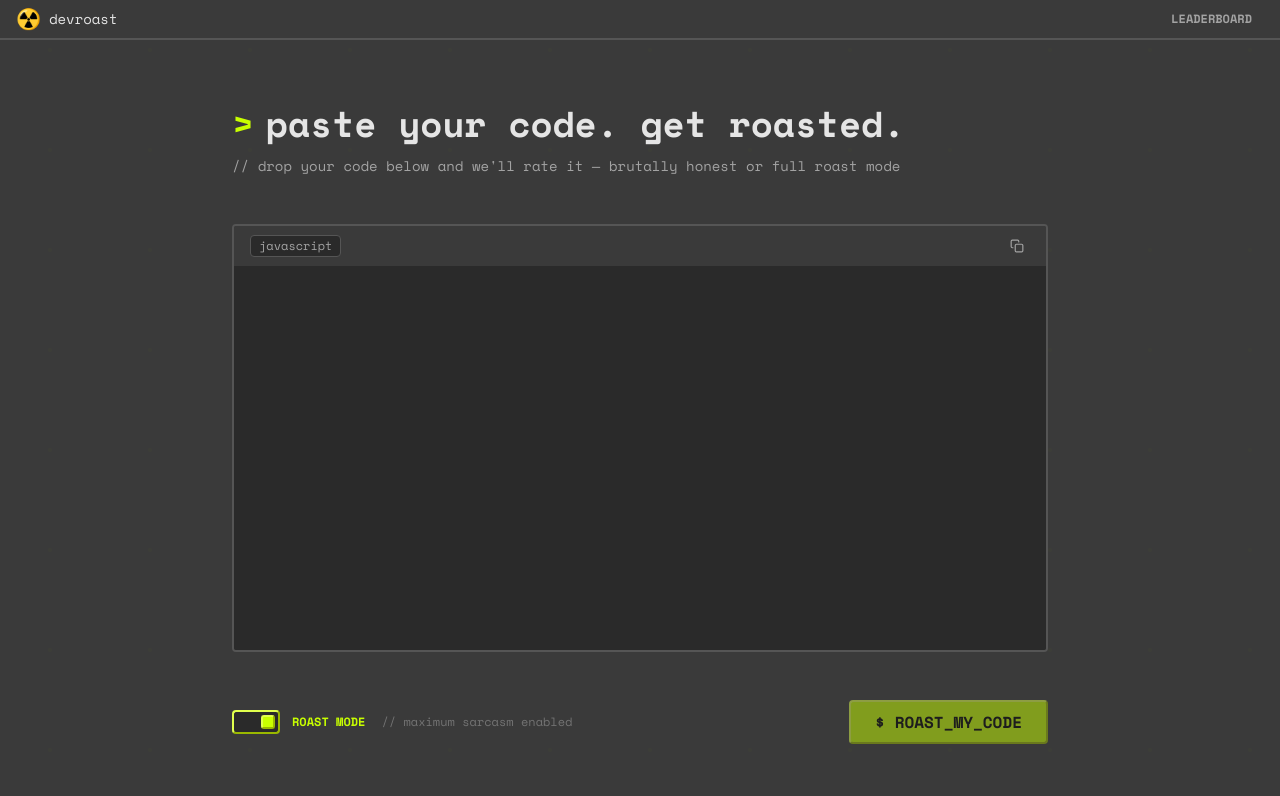
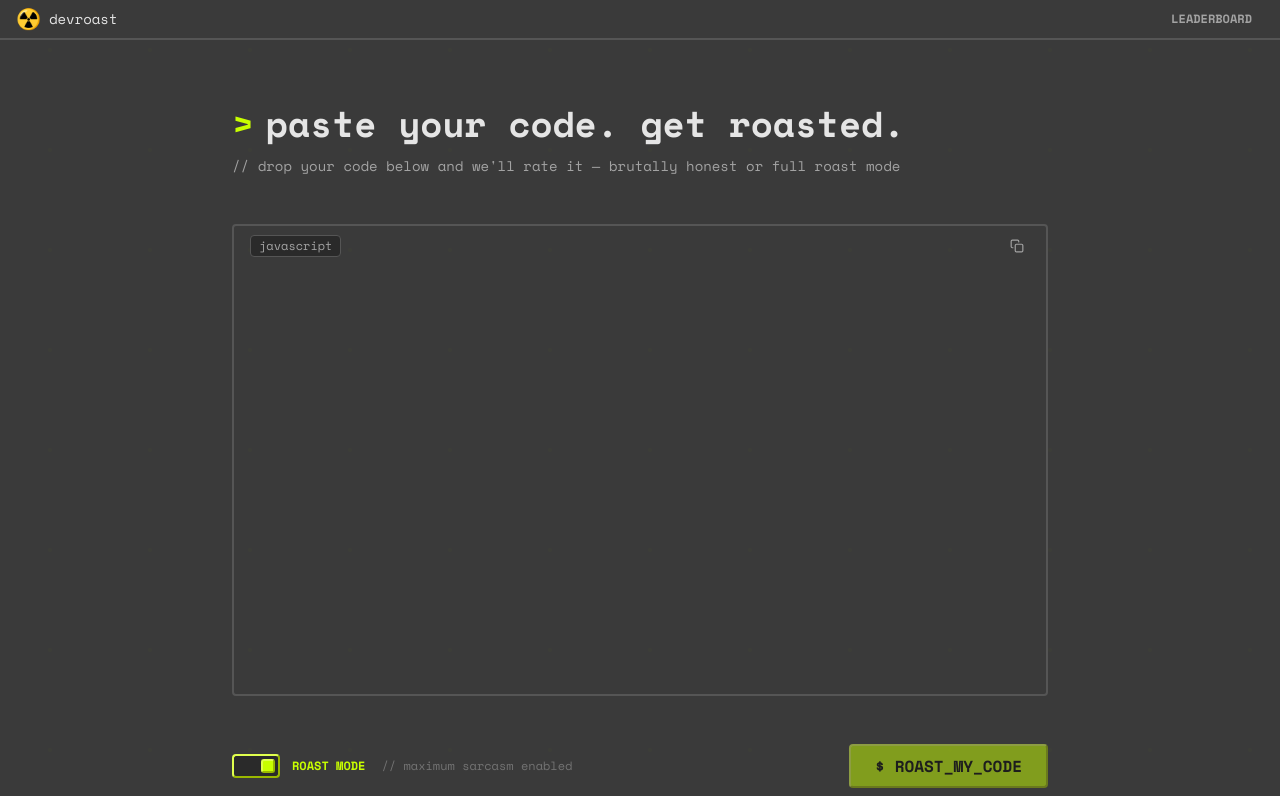
Before and after one commit to BrunoBecoski/nlw-operator, a Next.js app: page / in a window 1280 px wide. Shown: the top 796 px of the page. Built offline with nearby package versions, Linux system fonts and the light colour scheme; no server answers.

Commit message:
Atualiza os componentes

```diff
--- a/biome.json
+++ b/biome.json
@@ -27,6 +27,9 @@
       "recommended": true,
       "security": {
         "noDangerouslySetInnerHtml": "off"
+      },
+      "suspicious": {
+        "noArrayIndexKey": "off"
       }
     }
   },
--- a/src/app/globals.css
+++ b/src/app/globals.css
@@ -1,15 +1,8 @@
 @import "tailwindcss";
 
 :root {
-  --background: #ffffff;
-  --foreground: #171717;
-}
-
-@media (prefers-color-scheme: dark) {
-  :root {
-    --background: #3a3a3a;
-    --foreground: #ededed;
-  }
+  --background: #3a3a3a;
+  --foreground: #e5e5e5;
 }
 
 @theme inline {
@@ -23,18 +16,20 @@
   --color-accent-red: #ef4444;
   --color-accent-amber: #f59e0b;
 
-  /* Text Colors - Light */
-  --color-text-primary: #171717;
-  --color-text-secondary: #6b7280;
-  --color-text-tertiary: #9ca3af;
+  /* Text Colors - Dark */
+  --color-text-primary: #e5e5e5;
+  --color-text-secondary: #a3a3a3;
+  --color-text-tertiary: #737373;
 
-  /* Border - Light */
-  --color-border-primary: #e5e7eb;
+  /* Border - Dark */
+  --color-border-primary: #555555;
+  --color-border-primary-light: #777777;
+  --color-border-primary-dark: #333333;
 
-  /* Background - Light */
-  --color-bg-page: #ffffff;
-  --color-bg-surface: #f9fafb;
-  --color-bg-input: #f9fafb;
+  /* Background - Dark */
+  --color-bg-page: #3a3a3a;
+  --color-bg-surface: #3a3a3a;
+  --color-bg-input: #2a2a2a;
 
   /* Nuclear/Radiation Colors */
   --color-neon-green: #39ff14;
@@ -51,23 +46,9 @@
   --color-syn-operator: #fcd34d;
   --color-syn-number: #f472b6;
 
-  /* Dark mode overrides */
+  /* Color aliases */
   --color-background: var(--background);
   --color-foreground: var(--foreground);
-}
-
-@media (prefers-color-scheme: dark) {
-  @theme inline {
-    --color-text-primary: #e5e5e5;
-    --color-text-secondary: #a3a3a3;
-    --color-text-tertiary: #737373;
-    --color-border-primary: #555555;
-    --color-border-primary-light: #777777;
-    --color-border-primary-dark: #333333;
-    --color-bg-page: #3a3a3a;
-    --color-bg-surface: #3a3a3a;
-    --color-bg-input: #2a2a2a;
-  }
 }
 
 body {
--- a/src/app/leaderboard/page.tsx
+++ b/src/app/leaderboard/page.tsx
@@ -1,9 +1,5 @@
-import { StatsBarClient } from "@/components/stats-bar-client";
-import {
-  type LeaderboardItem,
-  LeaderboardTable,
-} from "@/components/ui/leaderboard-table";
-import { caller } from "@/trpc/server";
+import { LeaderboardTableWithData } from "@/components/leaderboard-table-with-data";
+import { StatsBarWithData } from "@/components/stats-bar-with-data";
 
 export const revalidate = 3600;
 
@@ -12,24 +8,7 @@ export const metadata = {
   description: "The most roasted code on the internet",
 };
 
-export default async function LeaderboardPage() {
-  const trpc = await caller();
-  const [leaderboardData, stats] = await Promise.all([
-    trpc.leaderboard.getLeaderboard({ limit: 20 }),
-    trpc.roast.getStats(),
-  ]);
-
-  const items: LeaderboardItem[] = leaderboardData.map((entry, index) => ({
-    rank: index + 1,
-    code: entry.code,
-    score: Number(entry.score),
-    lang: entry.language,
-  }));
-
-  const totalCount =
-    typeof stats.totalRoasts === "number" ? stats.totalRoasts : 0;
-  const avgScore = typeof stats.avgScore === "number" ? stats.avgScore : 0;
-
+export default function LeaderboardPage() {
   return (
     <div className="max-w-5xl mx-auto px-20 py-10 flex flex-col gap-10">
       {/* Hero Section */}
@@ -45,22 +24,12 @@ export default async function LeaderboardPage() {
         <p className="font-mono text-sm text-text-secondary">
           {"// the most roasted code on the internet"}
         </p>
-        <StatsBarClient
-          codesRoasted={totalCount}
-          avgScore={avgScore}
-          loadedCodesRoasted={totalCount}
-          loadedAvgScore={avgScore}
-        />
+        <StatsBarWithData />
       </section>
 
       {/* Leaderboard Table */}
       <section className="flex flex-col gap-5">
-        <LeaderboardTable
-          items={items}
-          maxScore={10}
-          totalCount={totalCount}
-          showDenominator={false}
-        />
+        <LeaderboardTableWithData />
       </section>
     </div>
   );
--- a/src/app/page.tsx
+++ b/src/app/page.tsx
@@ -1,6 +1,7 @@
 "use client";
 
 import { useMutation } from "@tanstack/react-query";
+import Link from "next/link";
 import { useRouter } from "next/navigation";
 import { useState } from "react";
 import ShameLeaderboard from "@/components/shame-leaderboard";
@@ -95,12 +96,12 @@ export default function Home() {
           <h2 className="font-mono text-lg font-medium text-text-primary">
             Top 3
           </h2>
-          <a
+          <Link
             href="/leaderboard"
-            className="font-mono text-sm text-text-secondary hover:text-text-primary px-3 py-1 hover:bg-bg-input rounded transition-colors"
+            className="inline-flex items-center justify-center whitespace-nowrap font-mono font-bold uppercase px-6 py-2 cursor-pointer transition-all duration-100 bg-transparent text-accent-green border-2 border-t-accent-green-light border-l-accent-green-light border-r-accent-green-dark border-b-accent-green-dark hover:bg-accent-green/10 rounded-sm"
           >
             view all &gt;&gt;
-          </a>
+          </Link>
         </div>
         <p className="font-mono text-xs text-text-tertiary">
           {"// the worst code on the internet, ranked by shame"}
--- /dev/null
+++ b/src/components/leaderboard-table-with-data.tsx
@@ -0,0 +1,34 @@
+"use client";
+
+import { useQuery } from "@tanstack/react-query";
+import { LeaderboardTable } from "@/components/ui/leaderboard-table";
+import { useTRPC } from "@/trpc/client";
+
+export function LeaderboardTableWithData() {
+  const trpc = useTRPC();
+
+  const { data: leaderboardData } = useQuery(
+    trpc.leaderboard.getLeaderboard.queryOptions({ limit: 20 }),
+  );
+
+  const { data: stats } = useQuery(trpc.roast.getStats.queryOptions());
+
+  if (!leaderboardData || !stats) {
+    return <div>Loading...</div>;
+  }
+
+  const items = leaderboardData.map((entry, index) => ({
+    id: entry.id,
+    rank: index + 1,
+    code: entry.code,
+    score: Number(entry.score),
+    lang: entry.language,
+  }));
+
+  const totalCount =
+    typeof stats.totalRoasts === "number" ? stats.totalRoasts : 0;
+
+  return (
+    <LeaderboardTable items={items} maxScore={10} totalCount={totalCount} />
+  );
+}
--- a/src/components/ui/code-shell.tsx
+++ b/src/components/ui/code-shell.tsx
@@ -6,7 +6,15 @@ import { useShikiHighlighter } from "@/hooks/use-shiki-highlighter";
 import { RadiationDialSm } from "./radiation-dial";
 
 const codeShellRoot = tv({
-  base: "rounded-sm overflow-hidden border-2 border-border-primary",
+  base: "rounded-sm overflow-hidden",
+  variants: {
+    bordered: {
+      true: "border-2 border-border-primary",
+    },
+  },
+  defaultVariants: {
+    bordered: true,
+  },
 });
 
 export interface CodeShellRootProps
@@ -15,18 +23,23 @@ export interface CodeShellRootProps
 
 export function CodeShellRoot({
   className,
+  bordered,
   children,
   ...props
 }: CodeShellRootProps) {
   return (
-    <div className={codeShellRoot({ className })} {...props}>
+    <div
+      className={codeShellRoot({ bordered, className })}
+      style={{ backgroundColor: "var(--color-bg-surface)" }}
+      {...props}
+    >
       {children}
     </div>
   );
 }
 
 const codeShellHeader = tv({
-  base: "flex items-center justify-between h-10 px-4 bg-bg-surface",
+  base: "flex items-center justify-between h-10 px-4",
 });
 
 export interface CodeShellHeaderProps
@@ -38,7 +51,11 @@ export function CodeShellHeader({
   ...props
 }: CodeShellHeaderProps) {
   return (
-    <div className={codeShellHeader({ className })} {...props}>
+    <div
+      className={codeShellHeader({ className })}
+      style={{ backgroundColor: "var(--color-bg-surface)" }}
+      {...props}
+    >
       {children}
     </div>
   );
@@ -104,12 +121,17 @@ export const CodeShellCopyButton = forwardRef<
   HTMLButtonElement,
   CodeShellCopyButtonProps
 >(({ className, onCopy, ...props }, ref) => {
+  const handleClick = (e: React.MouseEvent<HTMLButtonElement>) => {
+    e.stopPropagation();
+    onCopy?.();
+  };
+
   return (
     <button
       ref={ref}
       type="button"
       className={codeShellCopyButton({ className })}
-      onClick={onCopy}
+      onClick={handleClick}
       {...props}
     >
       <svg
@@ -133,7 +155,7 @@ export const CodeShellCopyButton = forwardRef<
 CodeShellCopyButton.displayName = "CodeShellCopyButton";
 
 const codeShellContent = tv({
-  base: "bg-bg-input p-3 overflow-x-auto",
+  base: "p-3 overflow-x-auto",
 });
 
 export interface CodeShellContentProps
@@ -145,7 +167,11 @@ export function CodeShellContent({
   ...props
 }: CodeShellContentProps) {
   return (
-    <div className={codeShellContent({ className })} {...props}>
+    <div
+      className={codeShellContent({ className })}
+      style={{ backgroundColor: "var(--color-bg-input)" }}
+      {...props}
+    >
       {children}
     </div>
   );
@@ -222,6 +248,8 @@ export interface CodeShellProps {
   showHeader?: boolean;
   position?: number;
   editable?: boolean;
+  bordered?: boolean;
+  onClick?: () => void;
   className?: string;
 }
 
@@ -237,6 +265,8 @@ export function CodeShell({
   showHeader = true,
   position,
   editable = false,
+  bordered = true,
+  onClick,
   className,
 }: CodeShellProps) {
   const textareaRef = useRef<HTMLTextAreaElement>(null);
@@ -278,7 +308,15 @@ export function CodeShell({
   }, [value]);
 
   return (
-    <CodeShellRoot className={className}>
+    <CodeShellRoot
+      className={`${onClick ? "hover:cursor-pointer hover:opacity-90" : ""} ${className ?? ""}`}
+      bordered={bordered}
+      onClick={(e) => {
+        if (e.target instanceof HTMLElement && !e.target.closest("button")) {
+          onClick?.();
+        }
+      }}
+    >
       {showHeader && (
         <CodeShellHeader>
           <div className="flex items-center gap-2">
@@ -319,10 +357,35 @@ export function CodeShell({
             />
           </div>
         )}
-        {!editable && (
+        {!editable && displayHtml ? (
           <CodeShellHighlight
             dangerouslySetInnerHTML={{ __html: displayHtml }}
           />
+        ) : (
+          <CodeShellHighlight>
+            <pre
+              style={{
+                backgroundColor: "var(--color-bg-input)",
+                padding: "12px",
+                fontFamily: "var(--font-mono)",
+                fontSize: "14px",
+              }}
+            >
+              <code>
+                {value.split("\n").map((line, i) => (
+                  <span
+                    key={`${line}-${i}`}
+                    style={{
+                      display: "block",
+                      color: "var(--color-text-primary)",
+                    }}
+                  >
+                    {line || " "}
+                  </span>
+                ))}
+              </code>
+            </pre>
+          </CodeShellHighlight>
         )}
       </CodeShellContent>
     </CodeShellRoot>
--- a/src/db/seed.ts
+++ b/src/db/seed.ts
@@ -115,12 +115,9 @@ async function seed() {
 
   const roastData: (typeof roasts.$inferInsert)[] = [];
 
-  for (let i = 0; i < 100; i++) {
+  for (let i = 0; i < 10; i++) {
     const language = faker.helpers.arrayElement(languages);
-    const score =
-      Math.round(
-        faker.number.float({ min: 0, max: 10, fractionDigits: 1 }) * 10,
-      ) / 10;
+    const score = faker.number.float({ min: 1, max: 10, fractionDigits: 1 });
     const verdict = getVerdictFromScore(score);
 
     roastData.push({
```
Also changed, not shown: src/components/leaderboard-fetcher.tsx (+31 -5 lines), src/components/ui/leaderboard-table.tsx (+31 -19 lines).
